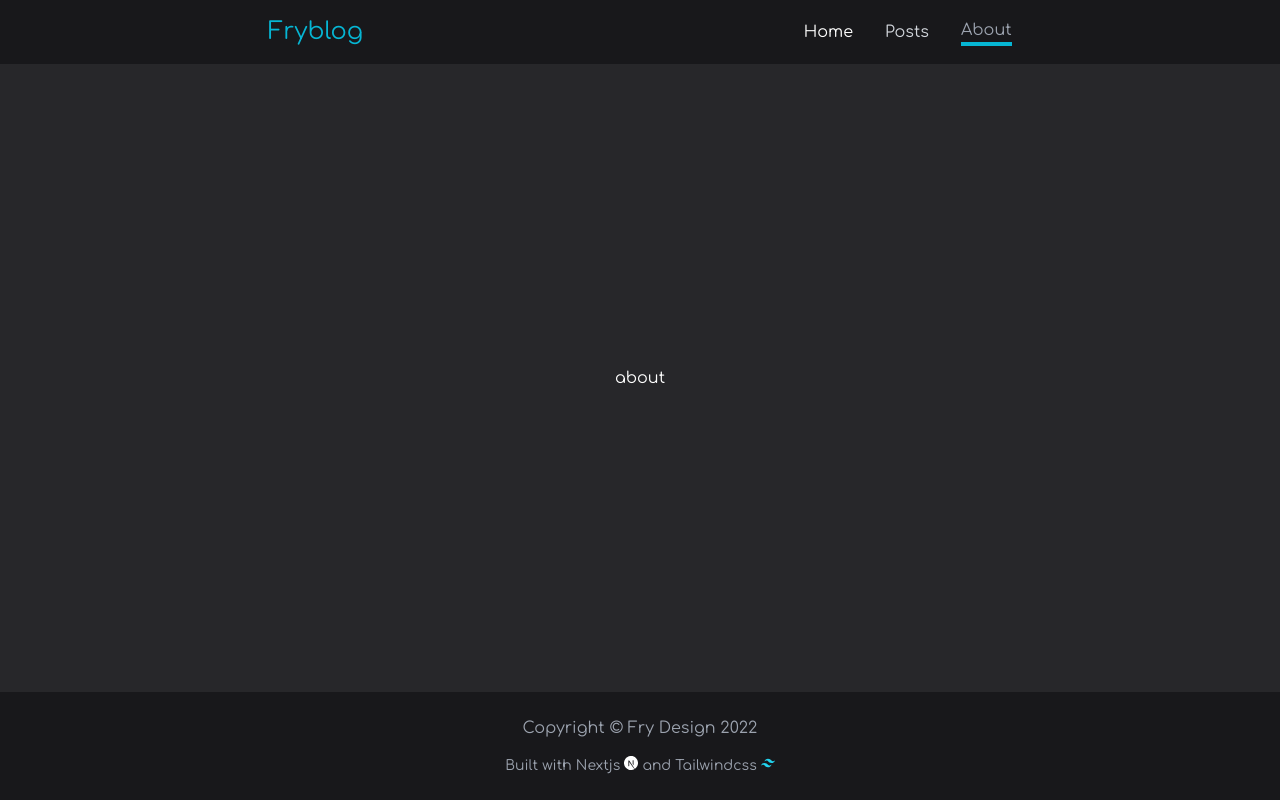
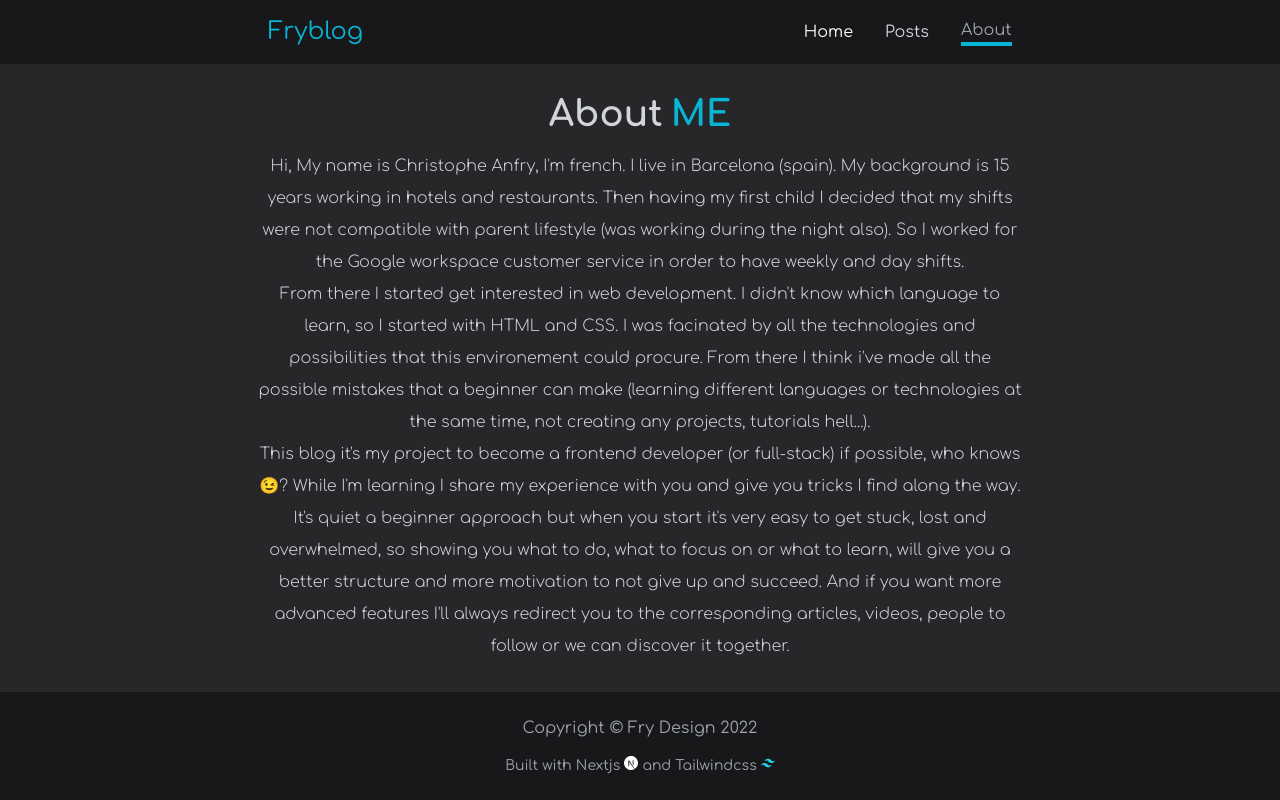
Before and after one commit to Canfry/fryblog, a Next.js app: page /about in a window 1280 px wide. Built offline with nearby package versions, Linux system fonts and the light colour scheme.

Commit message:
adding _document file + finishing about page

```diff
--- /dev/null
+++ b/pages/_document.js
@@ -0,0 +1,14 @@
+import { Html, Head, Main, NextScript } from 'next/document';
+
+export default function Document() {
+  return (
+    <Html lang='en'>
+      <Head />
+      <link rel='icon' href='/logo.png' />
+      <body>
+        <Main />
+        <NextScript />
+      </body>
+    </Html>
+  );
+}
--- a/pages/about.js
+++ b/pages/about.js
@@ -1,3 +1,42 @@
+import Head from 'next/head';
+
 export default function about() {
-  return <div>about</div>;
+  return (
+    <>
+      <Head>
+        <title>About</title>
+      </Head>
+      <div className='text-center max-w-[90%] md:max-w-[70%] lg:max-w-[60%] m-auto text-gray-300 my-16 lg:my-4'>
+        <div className='flex text-center justify-center font-bold'>
+          <h1 className='text-2xl lg:text-4xl mb-4'>About</h1>
+          <span className='text-cyan-500 text-2xl lg:text-4xl ml-2'>ME</span>
+        </div>
+        <p className='leading-8 font-bold text-md font-thin'>
+          Hi, My name is Christophe Anfry, I'm french. I live in Barcelona
+          (spain). My background is 15 years working in hotels and restaurants.
+          Then having my first child I decided that my shifts were not
+          compatible with parent lifestyle (was working during the night also).
+          So I worked for the Google workspace customer service in order to have
+          weekly and day shifts.
+          <br /> From there I started get interested in web development. I
+          didn't know which language to learn, so I started with HTML and CSS. I
+          was facinated by all the technologies and possibilities that this
+          environement could procure. From there I think i've made all the
+          possible mistakes that a beginner can make (learning different
+          languages or technologies at the same time, not creating any projects,
+          tutorials hell...). <br />
+          This blog it's my project to become a frontend developer (or
+          full-stack) if possible, who knows <span>&#128521;</span>? While I'm
+          learning I share my experience with you and give you tricks I find
+          along the way. It's quiet a beginner approach but when you start it's
+          very easy to get stuck, lost and overwhelmed, so showing you what to
+          do, what to focus on or what to learn, will give you a better
+          structure and more motivation to not give up and succeed. And if you
+          want more advanced features I'll always redirect you to the
+          corresponding articles, videos, people to follow or we can discover it
+          together.
+        </p>
+      </div>
+    </>
+  );
 }
--- a/pages/index.js
+++ b/pages/index.js
@@ -1,10 +1,14 @@
 import { BsGithub } from 'react-icons/bs';
 import { BsTwitter } from 'react-icons/bs';
 import Link from 'next/link';
+import Head from 'next/head';
 
 export default function Home() {
   return (
     <>
+      <Head>
+        <title>Fryblog</title>
+      </Head>
       <div className='text-center max-w-[90%] md:max-w-[70%] lg:max-w-[60%] m-auto text-gray-300'>
         <h1 className='text-3xl xl:text-4xl mb-8 font-bold'>
           Welcome to <span className='font-bold text-cyan-400'>FryBlog</span>
--- a/pages/posts.js
+++ b/pages/posts.js
@@ -1,3 +1,12 @@
+import Head from 'next/head';
+
 export default function posts() {
-  return <div>posts</div>;
+  return (
+    <>
+      <Head>
+        <title>Posts</title>
+      </Head>
+      <div>posts</div>
+    </>
+  );
 }
```
Also changed, not shown: public/logo.png (added).
